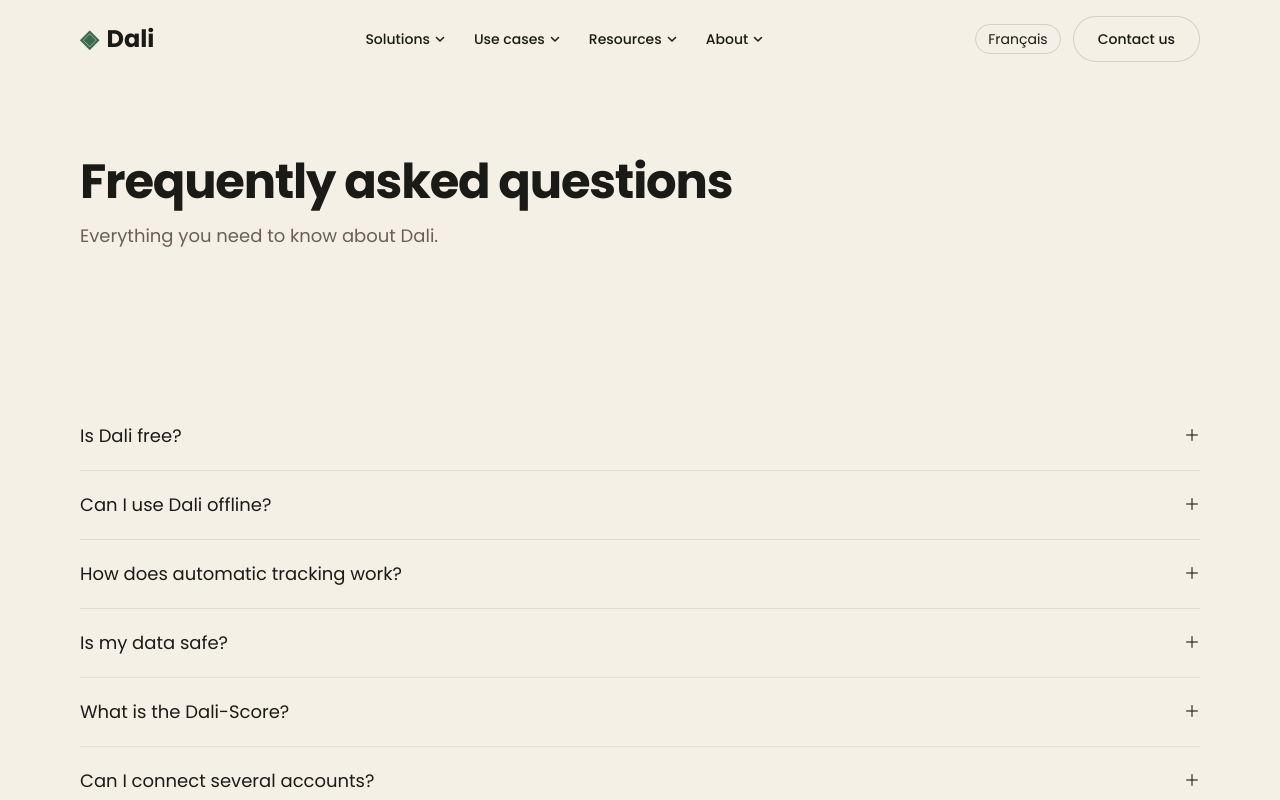
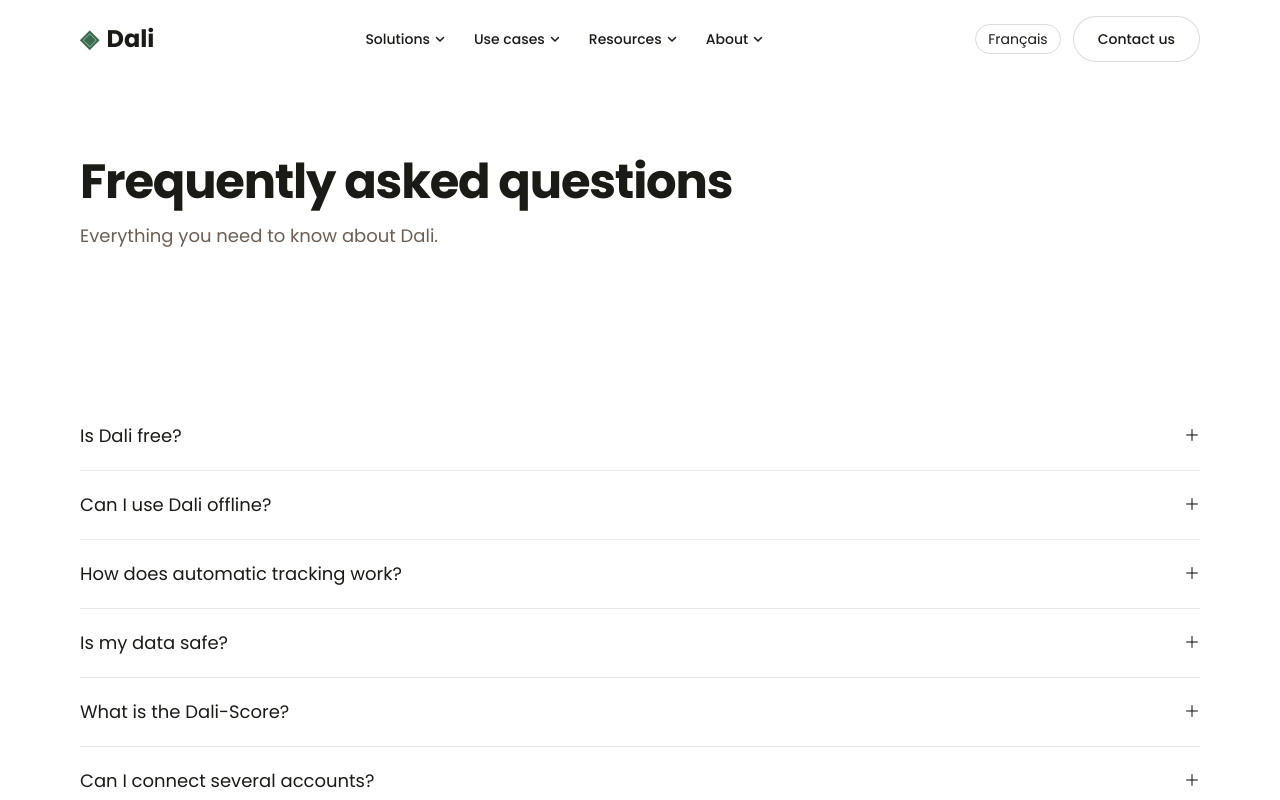
Before and after one commit to sngdtechnologies/dali-web, a Next.js app: page /en/faq in a window 1280 px wide. Shown: the top 800 px of the page. Built offline with nearby package versions, Linux system fonts and the light colour scheme; no server answers.

Commit message:
style: white site background (base, sections, header, page headers) matching Linxo

```diff
--- a/src/app/[locale]/(marketing)/entreprises/page.tsx
+++ b/src/app/[locale]/(marketing)/entreprises/page.tsx
@@ -15,7 +15,7 @@ export default async function EnterprisePage({ params }: { params: Promise<{ loc
   const tb = await getTranslations('b2b');
   return (
     <main>
-      <section className="bg-ivoire pt-20 pb-10">
+      <section className="bg-white pt-20 pb-10">
         <Container className="max-w-3xl">
           <Reveal>
             <Badge className="bg-or-500/15 text-or-700">{t('soon')}</Badge>
--- a/src/app/[locale]/(marketing)/faq/page.tsx
+++ b/src/app/[locale]/(marketing)/faq/page.tsx
@@ -18,7 +18,7 @@ export default async function FaqPage({ params }: { params: Promise<{ locale: st
   const t = await getTranslations('faq');
   return (
     <main>
-      <section className="bg-ivoire pt-20 pb-10">
+      <section className="bg-white pt-20 pb-10">
         <Container className="max-w-3xl">
           <Reveal>
             <h1 className="font-serif text-5xl">{t('title')}</h1>
--- a/src/app/globals.css
+++ b/src/app/globals.css
@@ -4,6 +4,6 @@
 
 @layer base {
   html { -webkit-font-smoothing: antialiased; }
-  body { @apply bg-ivoire text-encre font-sans; }
+  body { @apply bg-white text-encre font-sans; }
   h1, h2, h3 { @apply font-serif font-bold tracking-tight; }
 }
--- a/src/components/marketing/Header.tsx
+++ b/src/components/marketing/Header.tsx
@@ -41,7 +41,7 @@ export function Header({ locale }: { locale: 'fr' | 'en' }) {
   const active = menus.find((m) => m.key === open);
 
   return (
-    <header className={cn('sticky top-0 z-50 transition-all duration-300', scrolled || open ? 'bg-white/95 shadow-sm backdrop-blur' : 'bg-ivoire')}>
+    <header className={cn('sticky top-0 z-50 transition-all duration-300', scrolled || open ? 'bg-white/95 shadow-sm backdrop-blur' : 'bg-white')}>
       <div ref={ref} onMouseLeave={() => setOpen(null)}>
         <Container className={cn('flex items-center justify-between transition-all duration-300', scrolled ? 'py-3' : 'py-4')}>
           <Link href="/" className="flex items-center gap-2 font-serif text-2xl font-bold" onFocus={() => setOpen(null)}>
--- a/src/components/marketing/Hero.tsx
+++ b/src/components/marketing/Hero.tsx
@@ -28,7 +28,7 @@ function FloatingDashboard() {
 export function Hero() {
   const t = useTranslations('hero');
   return (
-    <section className="relative bg-ivoire pb-24 pt-6">
+    <section className="relative bg-white pb-24 pt-6">
       <Container>
         <div className="grid gap-5 lg:grid-cols-[1.7fr_1fr]">
           <div className="relative overflow-hidden rounded-dali-xl bg-gradient-to-br from-foret-700 to-foret-900 p-8 text-ivoire md:p-12">
--- a/src/components/marketing/LegalPage.tsx
+++ b/src/components/marketing/LegalPage.tsx
@@ -5,7 +5,7 @@ import { Badge } from '@/components/ui/Badge';
 export function LegalPage({ docKey }: { docKey: 'conditions' | 'confidentialite' | 'cookies' }) {
   const t = useTranslations('legal');
   return (
-    <main className="bg-ivoire py-20">
+    <main className="bg-white py-20">
       <Container className="max-w-2xl">
         <Badge className="bg-attention/15 text-attention">{t('notice')}</Badge>
         <h1 className="mt-6 font-serif text-4xl">{t(`${docKey}.title`)}</h1>
--- a/src/components/marketing/PageHeader.tsx
+++ b/src/components/marketing/PageHeader.tsx
@@ -5,7 +5,7 @@ import { Reveal } from '@/components/motion/Reveal';
 export function PageHeader({ namespace }: { namespace: string }) {
   const t = useTranslations(`pages.${namespace}`);
   return (
-    <section className="bg-ivoire pt-20 pb-10">
+    <section className="bg-white pt-20 pb-10">
       <Container className="max-w-3xl">
         <Reveal>
           <h1 className="font-serif text-5xl">{t('title')}</h1>
--- a/src/components/ui/Button.tsx
+++ b/src/components/ui/Button.tsx
@@ -4,7 +4,7 @@ import { cn } from '@/lib/utils';
 type Variant = 'primary' | 'secondary' | 'ghost';
 const variantClass: Record<Variant, string> = {
   primary: 'bg-foret-800 text-ivoire hover:bg-foret-700',
-  secondary: 'bg-ivoire text-encre border border-encre/15 hover:bg-encre/5',
+  secondary: 'bg-white text-encre border border-encre/15 hover:bg-encre/5',
   ghost: 'text-encre hover:bg-encre/5',
 };
 
--- a/src/components/ui/Section.tsx
+++ b/src/components/ui/Section.tsx
@@ -2,7 +2,7 @@ import { cn } from '@/lib/utils';
 
 type Tone = 'light' | 'dark' | 'ivoireDeep';
 const toneClass: Record<Tone, string> = {
-  light: 'bg-ivoire text-encre',
+  light: 'bg-white text-encre',
   dark: 'bg-foret-900 text-ivoire',
   ivoireDeep: 'bg-ivoire-deep text-encre',
 };
```
